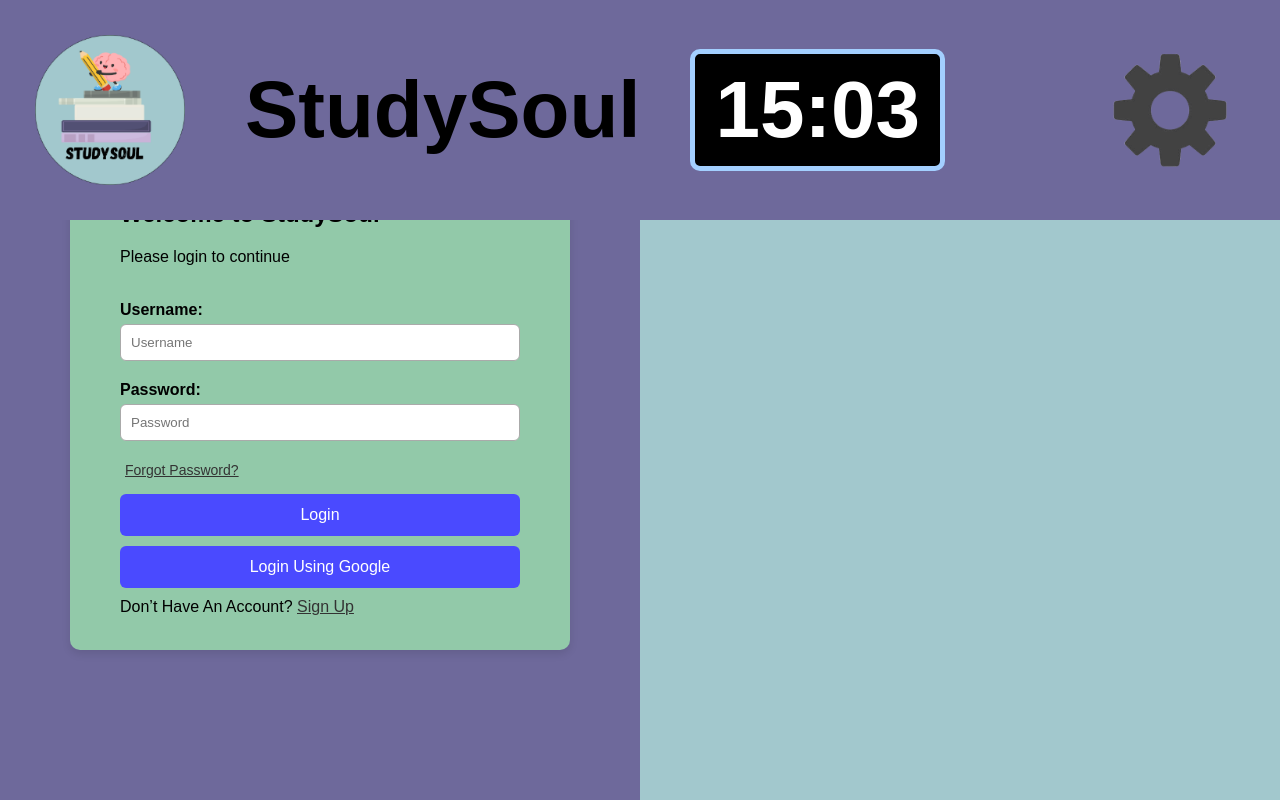
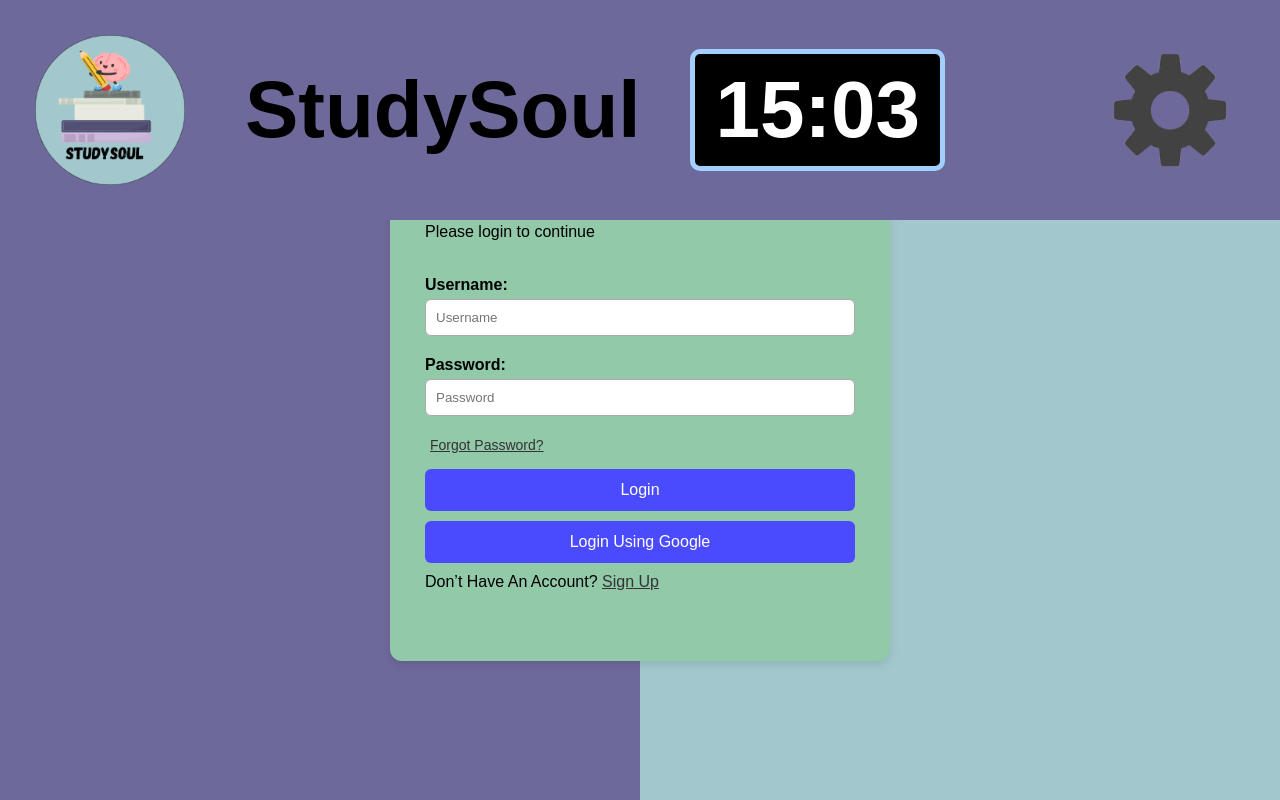
Before and after one commit to Zeesh-084/Assessment-Task-3-Software-Project, a Flask app: page / in a window 1280 px wide. Run offline with Flask 3, Linux system fonts and the light colour scheme.

Commit message:
fixed login and signup page alignment issue almost

```diff
--- a/Static/css/style.css
+++ b/Static/css/style.css
@@ -17,29 +17,35 @@ body {
     height: 100vh;
 }
 
+
 /* Half of page for login page */
-.left-side {
-  content: "";
-  position: fixed;
-  top: 0;
-  left: 0;
-  width: 50%;
-  height: 100vh;
-  background-color: #6e699b;
-  z-index: -1;
+.login-page {
+    display: flex;
+    align-items: center;
+    justify-content: center;
+    min-height: 100vh;
+
+    background: linear-gradient(
+        to right,
+        #6e699b 50%,
+        #a2c8cd 50%
+    );
 }
 
 /* Half of page for sign up page */
-.right-side {
-  content: "";
-  position: fixed;
-  top: 0;
-  right: 0;
-  width: 50%;
-  height: 100vh;
-  background-color: #6e699b;
-  z-index: -1;
+.signup-page {
+    display: flex;
+    align-items: center;
+    justify-content: center;
+    min-height: 100vh;
+
+    background: linear-gradient(
+        to left,
+        #6e699b 50%,
+        #a2c8cd 50%
+    );
 }
+
 
 /* layout.html */
 .top-bar {
@@ -94,18 +100,13 @@ body {
     transition: transform 0.2s ease;
 }
 
-/* login.html */
+/* login/signup.html */
 .login-container {
     background-color: #92c9a9;
-    padding: 50px;
-    border-radius: 10px;
-    box-shadow: 0 4px 8px rgba(0, 0, 0, 0.1);
+    padding: 35px;
+    border-radius: 12px;
     width: 500px;
-    height: 500px;
-    position: absolute;
-    top: 50%;
-    left: 50%;
-    transform: translate(-50%, -50%);
+    box-shadow: 0 4px 10px rgba(0,0,0,0.1);
 }
 
 .login-container h2 {
--- a/main.py
+++ b/main.py
@@ -6,17 +6,29 @@ import model as dbHandler
 
 app = Flask(__name__)
 
+
 @app.route('/login.html', methods=['GET', 'POST'])
 @app.route('/', methods=['POST', 'GET'])
 def login():
   if request.method == 'POST':
     username = request.form['username']
     password = request.form['password']
-    if dbHandler.validate_user(username, password):
-      return redirect('/index.html')
+    dbHandler.insertUser(username, password)
+    users = dbHandler.retrieveUsers()
+    return render_template('login.html', users=users)
+  else:
+    return render_template("login.html", page_class="login-page")
+
+@app.route('/signup.html', methods=['GET', 'POST'])
+def signup():
+    if request.method == 'POST':
+        username = request.form['username']
+        email = request.form['email']
+        password = request.form['password']
+        dbHandler.insertUser(username, password, email)
+        return redirect('/login.html')
     else:
-      return render_template('login.html', error='Invalid username or password')
-  return render_template('login.html')
+        return render_template("signup.html", page_class="signup-page")
 
 if __name__ == '__main__':
   app.run(debug=True, host='0.0.0.0', port=5000)
--- a/model.py
+++ b/model.py
@@ -1,16 +1,16 @@
 import sqlite3 as sql
 
-def insertUser(username, password):
+def insertUser(username, password, email):
     conn = sql.connect('../database.db')
     cursor = conn.cursor()
-    cursor.execute("INSERT INTO users (username, password) VALUES (?, ?)", (username, password))
+    cursor.execute("INSERT INTO users (username, password, email) VALUES (?, ?, ?)", (username, password, email))
     conn.commit()
     conn.close()
 
 def retrieveUsers():
     conn = sql.connect('../database.db')
     cursor = conn.cursor()
-    cursor.execute("SELECT username, password FROM users")
+    cursor.execute("SELECT username, password, email FROM users")
     users = cursor.fetchall()
     conn.close()
     return users
--- a/templates/layout.html
+++ b/templates/layout.html
@@ -6,6 +6,7 @@
 </head>
 
 <body>
+    <body class="{{ page_class }}">
     <header class="top-bar">
         <div class="left-section">
             <img src="../static/icons/StudySoul Logo 192x192.png" alt="StudySoul Logo" class="logo">
@@ -26,4 +27,5 @@
     <script src="../static/js/layout.js"></script>
 
 </body>
+</body>
 </html>
--- a/templates/login.html
+++ b/templates/login.html
@@ -1,20 +1,21 @@
 {% extends "layout.html" %}
 {% block content %}
 
-    <header class="left-side">
+
+<div class="page login-page">
         <div class="login-container">
             <h2>Welcome to StudySoul</h2>
             <p>Please login to continue</p>
 
-            <form action="" method="POST">
+            <form action="/" method="POST">
                 <div class="input-group">
                     <label>Username:</label>
-                    <input type="text" name="username" placeholder="Username" required/>
+                    <input type="text" name="username" placeholder="Username" id="username" required/>
                 </div>
 
               <div class="input-group">
                     <label>Password:</label>
-                    <input type="password" name="password" placeholder="Password" required/>
+                    <input type="password" name="password" placeholder="Password" id="password" required/>
                 </div>
 
                 <div class="forgot-link">
@@ -27,7 +28,8 @@
 
             <p>Don’t Have An Account? <a href="signup.html">Sign Up</a></p>
         </div>
-    </header>
+    </div>
+</div>
 
 
 {% endblock %}
```
Also changed, not shown: templates/signup.html (+9 -9 lines).
